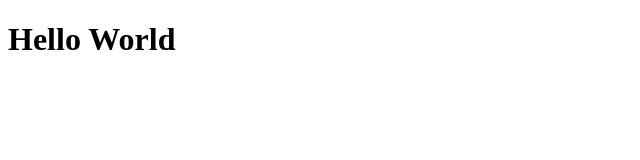
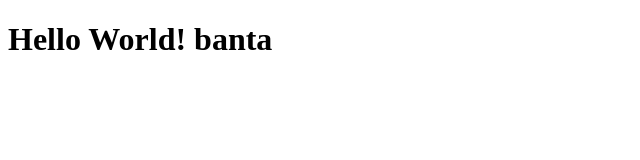
Before and after one commit to jayredler1/coursera-angularjs, a plain HTML site: page index.html in a window 1280 px wide. Shown: the whole page, without its empty margins (0-640 px from the left). Drawn offline with Linux system fonts and the light colour scheme.

Commit message:
next test

```diff
--- a/index.html
+++ b/index.html
@@ -5,6 +5,6 @@
     <title>Coursera test</title>
   </head>
   <body>
-    <h1>Hello World</h1>
+    <h1>Hello World! banta</h1>
   </body>
 </html>
```
